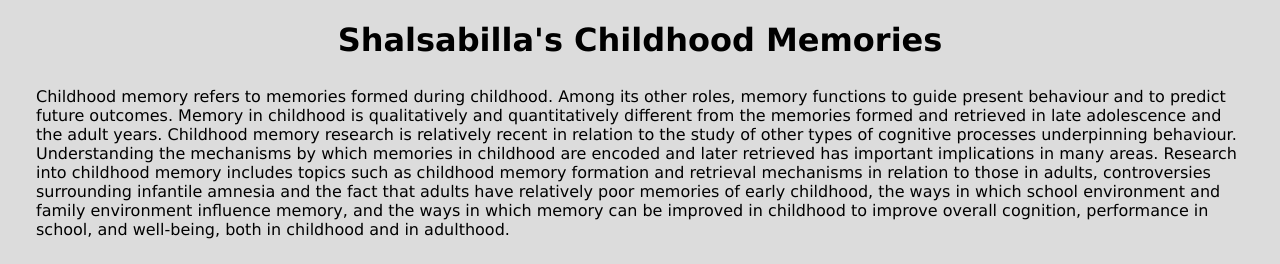
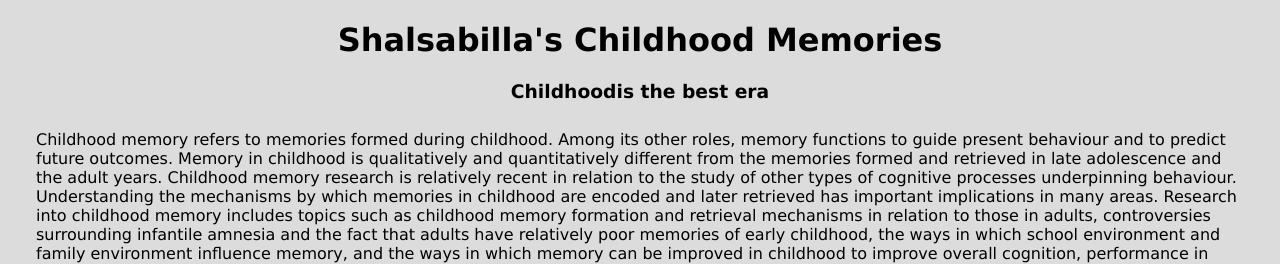
Before and after one commit to Wahyushalsabilla/web_git, a plain HTML site: page index.html in a window 1280 px wide. Shown: the top 264 px of the page. Drawn offline with Linux system fonts and the light colour scheme.

Commit message:
adding h3

```diff
--- a/index.html
+++ b/index.html
@@ -10,6 +10,9 @@
     <h1 class="judul">
       Shalsabilla's Childhood Memories
     </h1>
+    <h3 class="judul">
+      Childhoodis the best era
+    </h3>
     <p class="deskripsi">
       Childhood memory refers to memories formed during childhood. Among its other roles, memory functions to guide present behaviour and to predict future outcomes. Memory in childhood is qualitatively and quantitatively different from the memories formed and retrieved in late adolescence and the adult years. Childhood memory research is relatively recent in relation to the study of other types of cognitive processes underpinning behaviour. Understanding the mechanisms by which memories in childhood are encoded and later retrieved has important implications in many areas. Research into childhood memory includes topics such as childhood memory formation and retrieval mechanisms in relation to those in adults, controversies surrounding infantile amnesia and the fact that adults have relatively poor memories of early childhood, the ways in which school environment and family environment influence memory, and the ways in which memory can be improved in childhood to improve overall cognition, performance in school, and well-being, both in childhood and in adulthood.
     </p>
```
